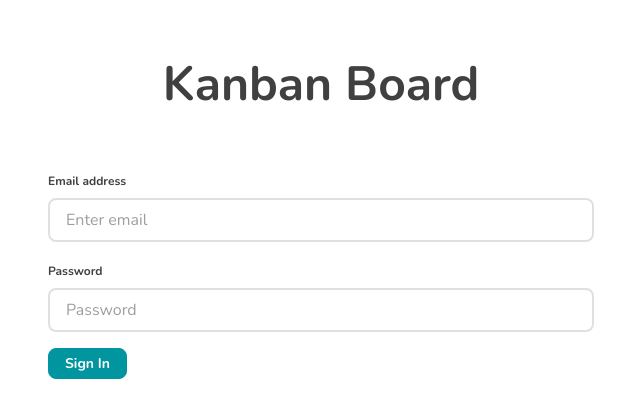
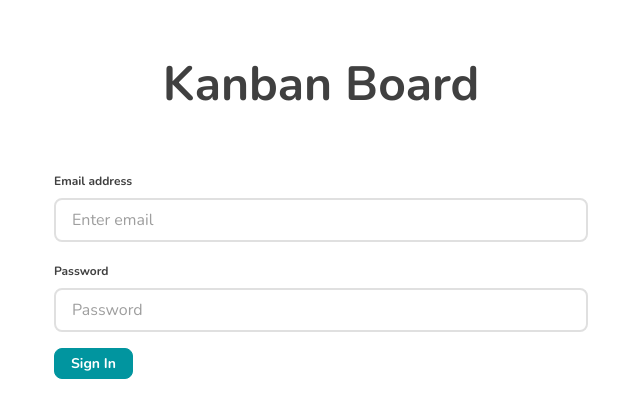
Before and after one commit to ezio341/Rakamin-casestudy, a React (Create React App) app: page /login in a window 1280 px wide. Shown: the top 418 px of the page, without its empty margins (319-959 px from the left). Built offline with nearby package versions, Linux system fonts and the light colour scheme; no server answers.

Commit message:
clean up & fixed bug input number min

```diff
--- a/src/components/AuthStatus.jsx
+++ b/src/components/AuthStatus.jsx
@@ -1,10 +1,8 @@
-import { useNavigate } from "react-router-dom"
 import { Dropdown } from "react-bootstrap"
 import { useDispatch, useSelector } from "react-redux"
 import { logout } from "../features/auth/authSlice"
 
 export default function AuthStatus () {
-  let navigate = useNavigate()
   const dispatch = useDispatch()
   const {userToken} = useSelector(state=>state.auth)
 
--- a/src/components/BoardGroup.jsx
+++ b/src/components/BoardGroup.jsx
@@ -42,7 +42,7 @@ export default function BoardGroup({boardItem, variant, duration, title}){
           </Form.Group>
           <Form.Group className="mb-3" controlId="progress">
             <Form.Label className='s-12 font-weight-700'>Progress</Form.Label>
-            <Form.Control type="number" max={100} min placeholder="70%" />
+            <Form.Control type="number" max={100} min={0} placeholder="70%" />
           </Form.Group>
         </Form>
         }
--- a/src/components/BoardItem.jsx
+++ b/src/components/BoardItem.jsx
@@ -70,9 +70,6 @@ export default function BoardItem({title, progress}){
           <Progress percent={progress}/>
         </Col>
         <Col xs="auto" md="auto">
-            {/* <Button variant="transparent" className="p-0">
-
-            </Button> */}
           <Dropdown>
             <Dropdown.Toggle variant="transparent" className="p-0">
               <Image src={More} height={24} width={24}/>
@@ -114,7 +111,7 @@ export default function BoardItem({title, progress}){
         closable
       />
 
-      {/* Modal Create Task */}
+      {/* Modal Edit Task */}
       <ModalCustom
         Body={
           <Form>
@@ -124,7 +121,7 @@ export default function BoardItem({title, progress}){
           </Form.Group>
           <Form.Group className="mb-3" controlId="progress">
             <Form.Label className='s-12 font-weight-700'>Progress</Form.Label>
-            <Form.Control type="number" max={100} min placeholder="70%" />
+            <Form.Control type="number" max={100} min={0} placeholder="70%" />
           </Form.Group>
         </Form>
         }
--- a/src/pages/Login.jsx
+++ b/src/pages/Login.jsx
@@ -33,7 +33,7 @@ export default function Login(){
     }
   }
   return (
-    <Container className='py-5'>
+    <Container className='py-5 px-4'>
       <div className='text-center s-48 font-weight-700 pb-5'>
         Kanban Board
       </div>
```
